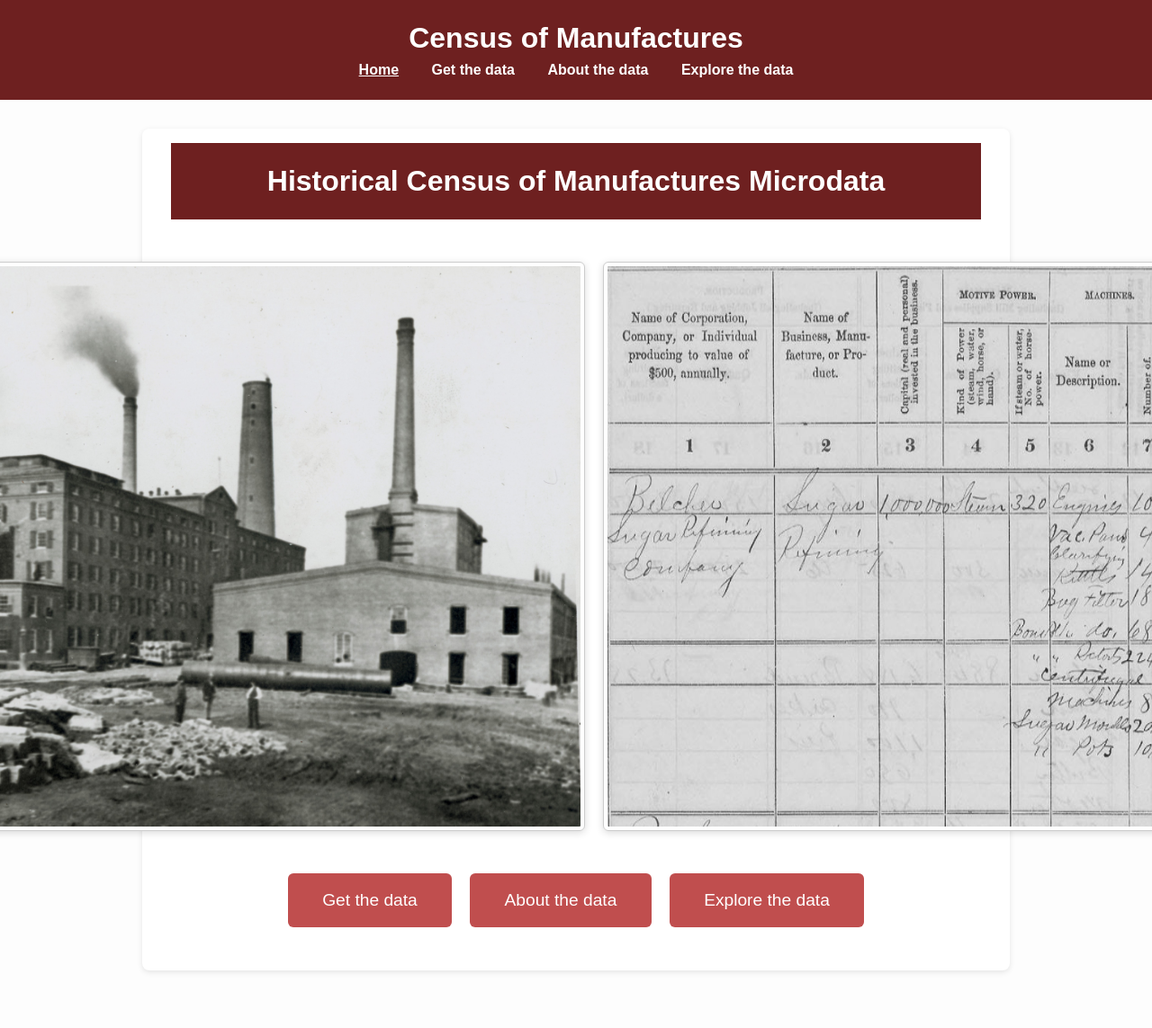
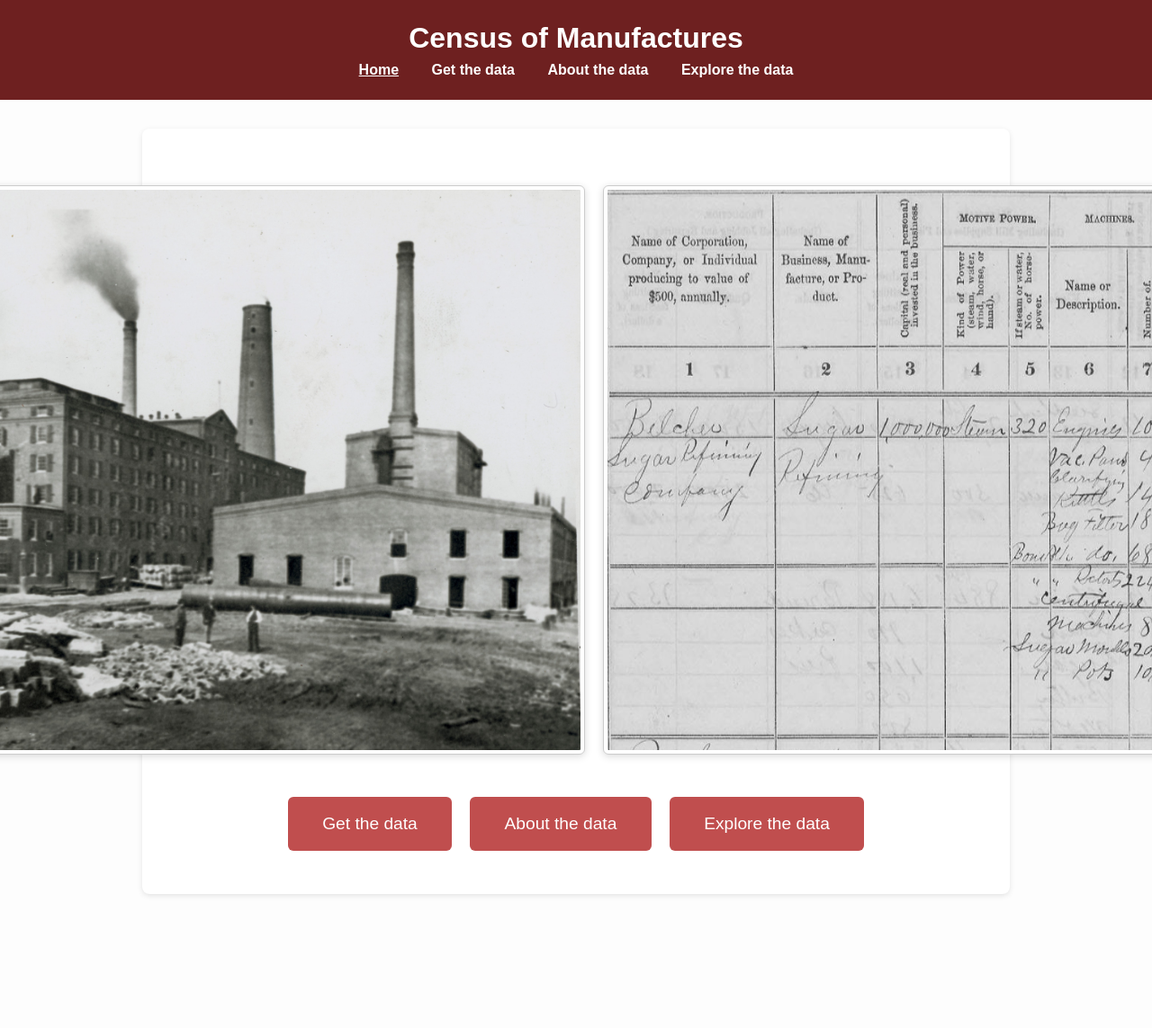
Before and after one commit to allen-otterstrom/CMF_data, a Jekyll site: the page built from index.md, in a window 1280 px wide. Shown: the whole page at 90% size. Built offline with Jekyll 4.4.1, drawn with Linux system fonts in a browser that asks for light colours; after the commit the page ends 1058 px from its top, so only the background shows below that.

Commit message:
Update index.md

```diff
--- a/index.md
+++ b/index.md
@@ -2,10 +2,6 @@
 layout: default
 title: Historical Census of Manufactures Microdata
 ---
-
-<header>
-  <h1>Historical Census of Manufactures Microdata</h1>
-</header>
 
 <div class="image-container">
   <img src="/CMF_data/Belchers.jpg" alt="Historical photo 1">
```
